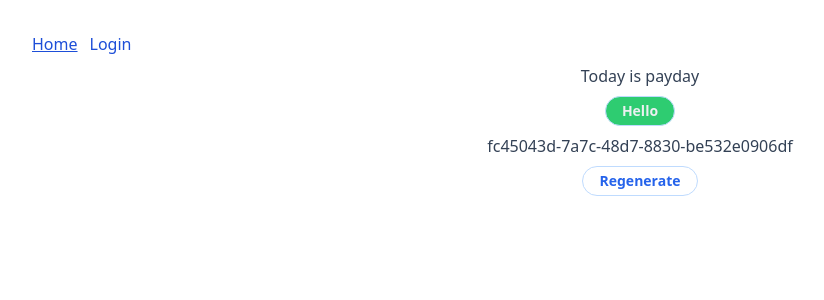
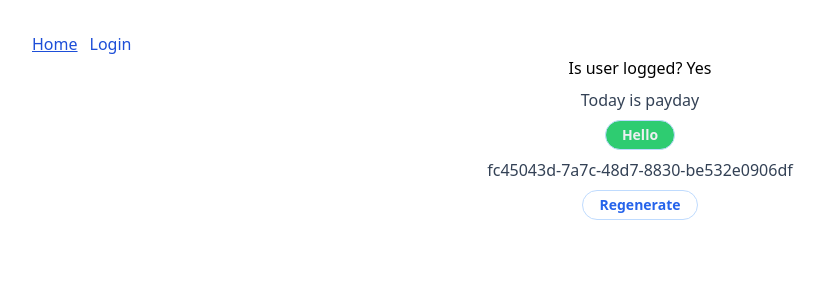
Before and after one commit to patrykomiotek/ocdapp, a React (Vite) app: page / in a window 1280 px wide. Shown: the top 300 px of the page, without its empty margins (0-824 px from the left). Built offline with nearby package versions, Linux system fonts and the light colour scheme.

Commit message:
feat: without contexts

```diff
--- /dev/null
+++ b/src/components/Auth/AuthCredentials/AuthCredentials.tsx
@@ -0,0 +1,6 @@
+export const AuthCredentials = () => {
+  const isLogged = true;
+  return (
+    <div>Is user logged? {isLogged ? 'Yes' : 'No'} </div>
+  );
+}
--- /dev/null
+++ b/src/components/Auth/AuthCredentials/index.ts
@@ -0,0 +1 @@
+export { AuthCredentials } from './AuthCredentials';
--- /dev/null
+++ b/src/components/Auth/AuthInfo/AuthInfo.tsx
@@ -0,0 +1,5 @@
+import { AuthCredentials } from '@components/Auth/AuthCredentials';
+
+export const AuthInfo = () => {
+  return <AuthCredentials />
+}
--- /dev/null
+++ b/src/components/Auth/AuthInfo/index.ts
@@ -0,0 +1 @@
+export { AuthInfo } from './AuthInfo';
--- a/src/pages/HomePage.tsx
+++ b/src/pages/HomePage.tsx
@@ -1,9 +1,11 @@
+import { AuthInfo } from "@components/Auth/AuthInfo";
 import { Generator } from "@components/Genrator";
 import { Text, Button } from "@ui/atoms";
 
 export const HomePage = () => {
   return (
     <>
+      <AuthInfo />
       <Text bgColor="#ff0000">
         Today is <span>payday</span>
       </Text>
```
